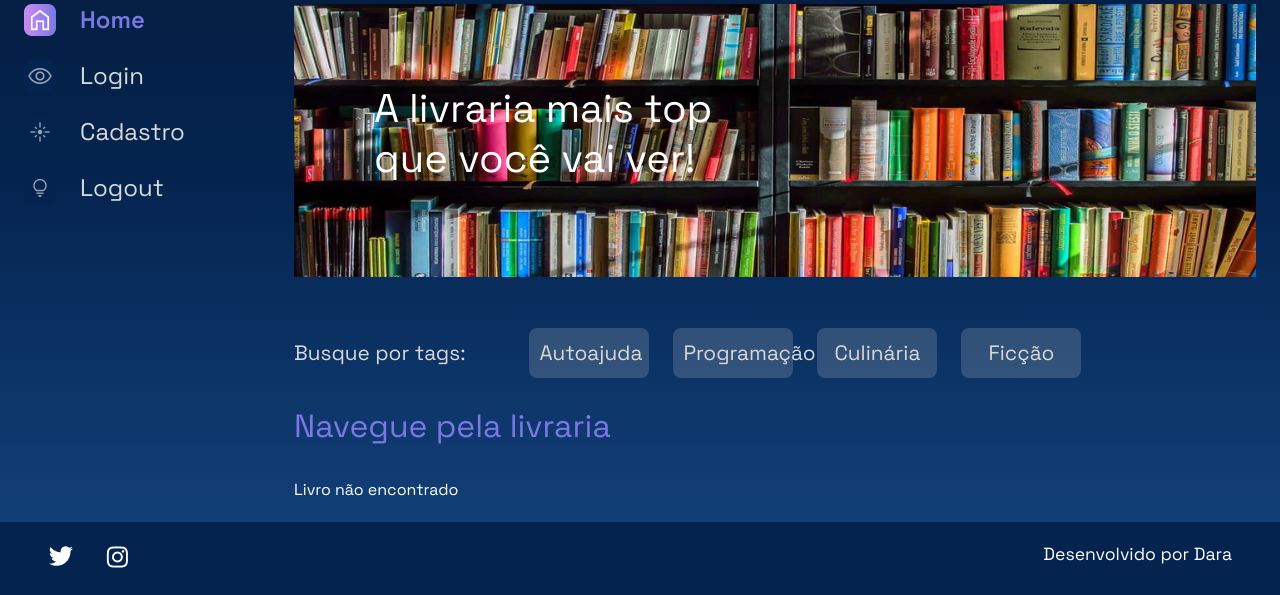
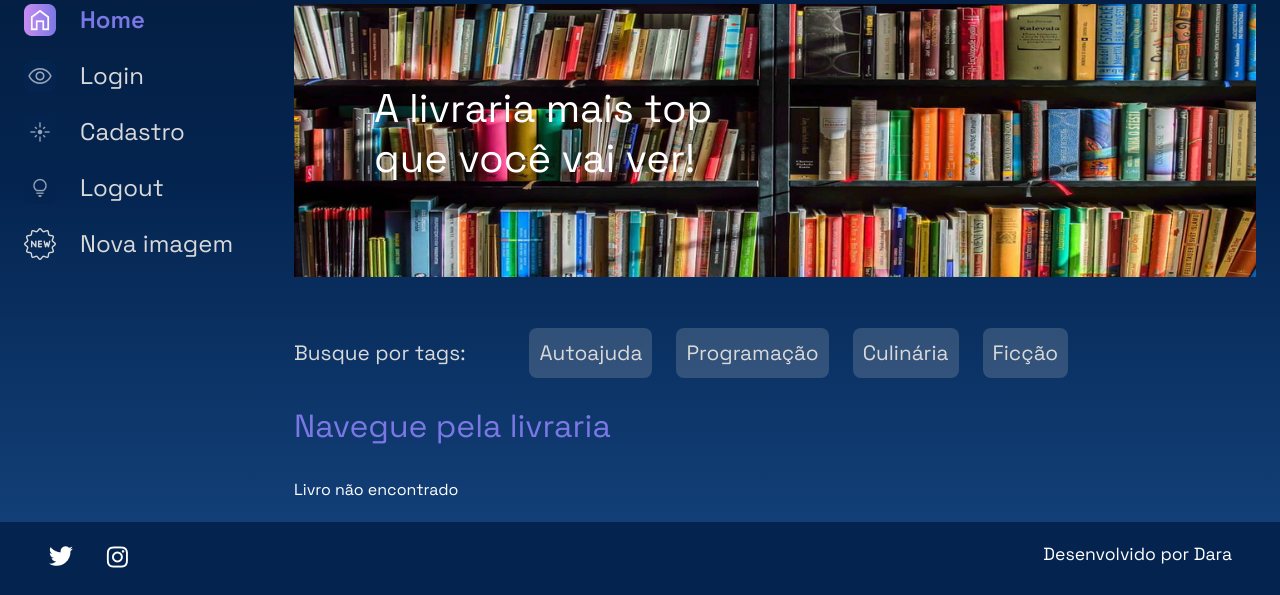
Before and after one commit to dara-ingrid/my-library, a Django app: page / in a window 1280 px wide. Shown: the part 242-837 px from the top of the page. Run offline with Django 4.2, Linux system fonts and the light colour scheme; the visitor is signed in with stand-in values (Sample User, id 1); data that the repository does not hold is empty.

Commit message:
creates url and views for new_image feature

```diff
--- a/apps/library/urls.py
+++ b/apps/library/urls.py
@@ -1,8 +1,12 @@
 from django.urls import path
-from apps.library.views import index, imagem, buscar
+from apps.library.views import \
+    index, imagem, buscar, nova_imagem, editar_imagem, deletar_imagem
 
 urlpatterns = [
     path('', index, name='index'),
     path('imagem/<int:foto_id>', imagem, name='imagem'),
     path("buscar", buscar, name="buscar"),
+    path("nova-imagem", nova_imagem, name="nova_imagem"),
+    path("editar-imagem", editar_imagem, name="editar_imagem"),
+    path("deletar-imagem", deletar_imagem, name="deletar_imagem"),
 ]
--- a/apps/library/views.py
+++ b/apps/library/views.py
@@ -29,3 +29,13 @@ def buscar(request):
             livros = livros.filter(titulo__icontains=nome_a_buscar)
 
     return render(request, "library/buscar.html", {"cards": livros})
+
+
+def nova_imagem(request):
+    return render(request, 'library/nova_imagem.html')
+
+def editar_imagem(request):
+    pass
+
+def deletar_imagem(request):
+    pass
--- a/setup/static/styles/style.css
+++ b/setup/static/styles/style.css
@@ -379,7 +379,6 @@ table {
     margin-right: 1.5rem;
     border-radius: 8px;
     padding: .8rem .5rem;
-    width: 100px;
     text-align: center;
     border: 2px solid transparent;
 }
--- /dev/null
+++ b/templates/library/nova_imagem.html
@@ -0,0 +1 @@
+<h1>Nova imagem</h1>
--- a/templates/partials/_menu.html
+++ b/templates/partials/_menu.html
@@ -25,5 +25,6 @@
                 <a href="{% url 'login' %}"><img src="{% static '/assets/ícones/1x/Mais vistas - inativo.png' %}"> Login</a>
                 <a href="{% url 'cadastro' %}"><img src="{% static '/assets/ícones/1x/Novas - inativo.png' %}"> Cadastro</a>
                 <a href="{% url 'logout' %}"><img src="{% static '/assets/ícones/1x/Surpreenda-me - inativo.png' %}"> Logout</a>
+                <a href="{% url 'nova_imagem' %}"><img src="{% static '/assets/ícones/1x/new.png' %}"> Nova imagem</a>
             </nav>
         </section>
```
Also changed, not shown: templates/partials/_menuUsers.html (deleted, +0 -42 lines), setup/static/assets/ícones/1x/new.png (added).
